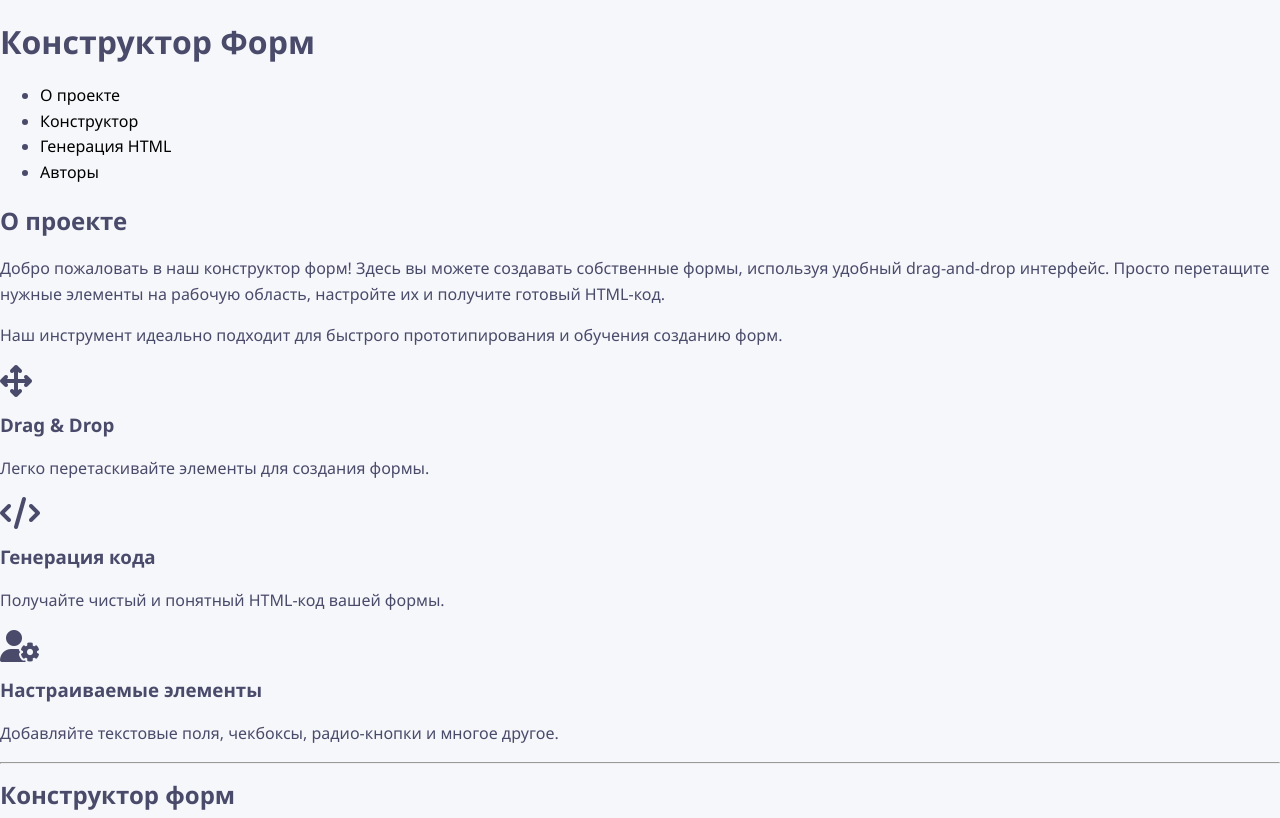
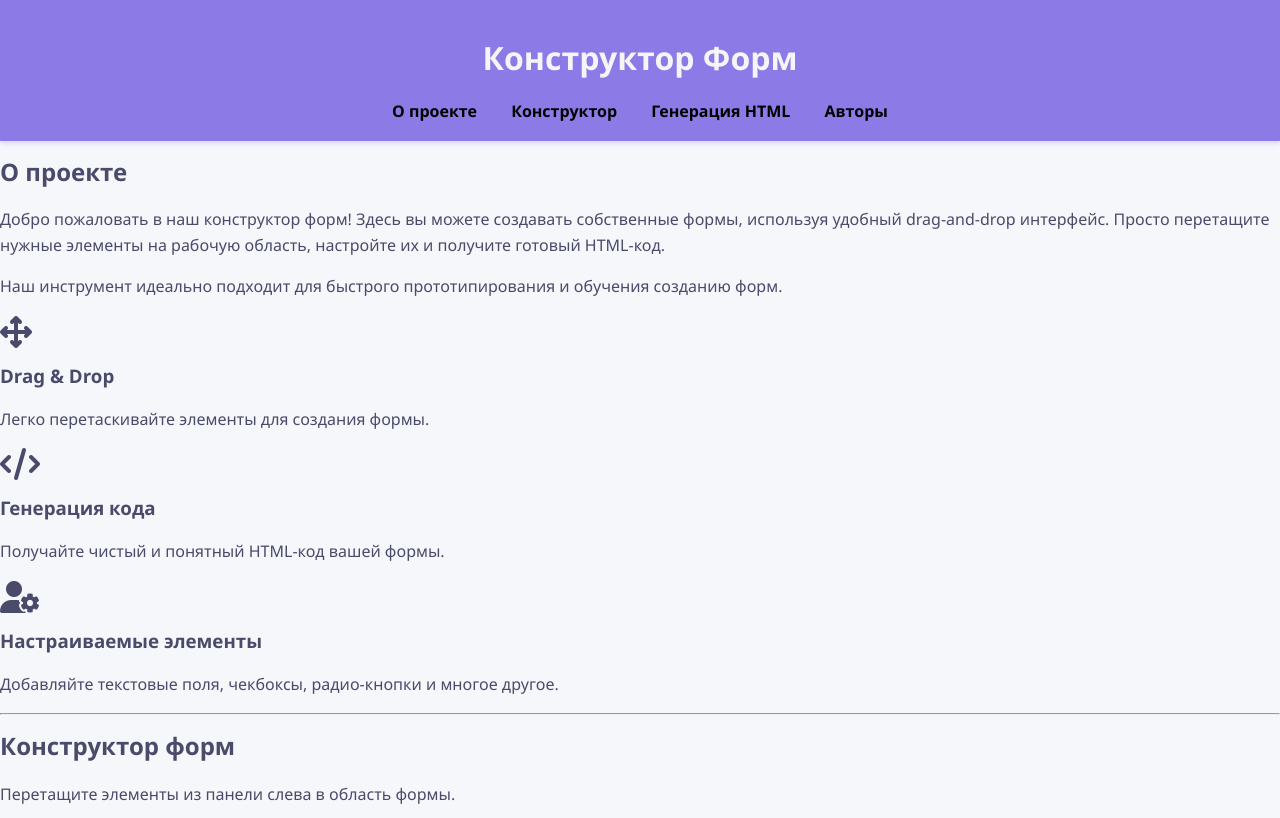
Before and after one commit to timochkabezdar/finalproject, a plain HTML site: page index.html in a window 1280 px wide. Shown: the top 818 px of the page. Drawn offline with Linux system fonts and the light colour scheme; a script that the page names is missing.

Commit message:
хедер

```diff
--- a/styles.css
+++ b/styles.css
@@ -18,3 +18,28 @@ a {
 a:hover {
   text-decoration: underline;
 }
+
+/* Хедер */
+.header {
+  background-color: #8c7ae6; /* нежный лавандовый */
+  color: #f5f5f7;
+  padding: 1rem 2rem;
+  text-align: center;
+  box-shadow: 0 2px 5px rgba(140, 122, 230, 0.3);
+}
+
+.header nav ul {
+  list-style: none;
+  padding: 0;
+  margin: 0.5rem 0 0 0;
+}
+
+.header nav ul li {
+  display: inline-block;
+  margin: 0 15px;
+}
+
+.header nav ul li a {
+  font-weight: 600;
+  font-size: 1rem;
+}
```
